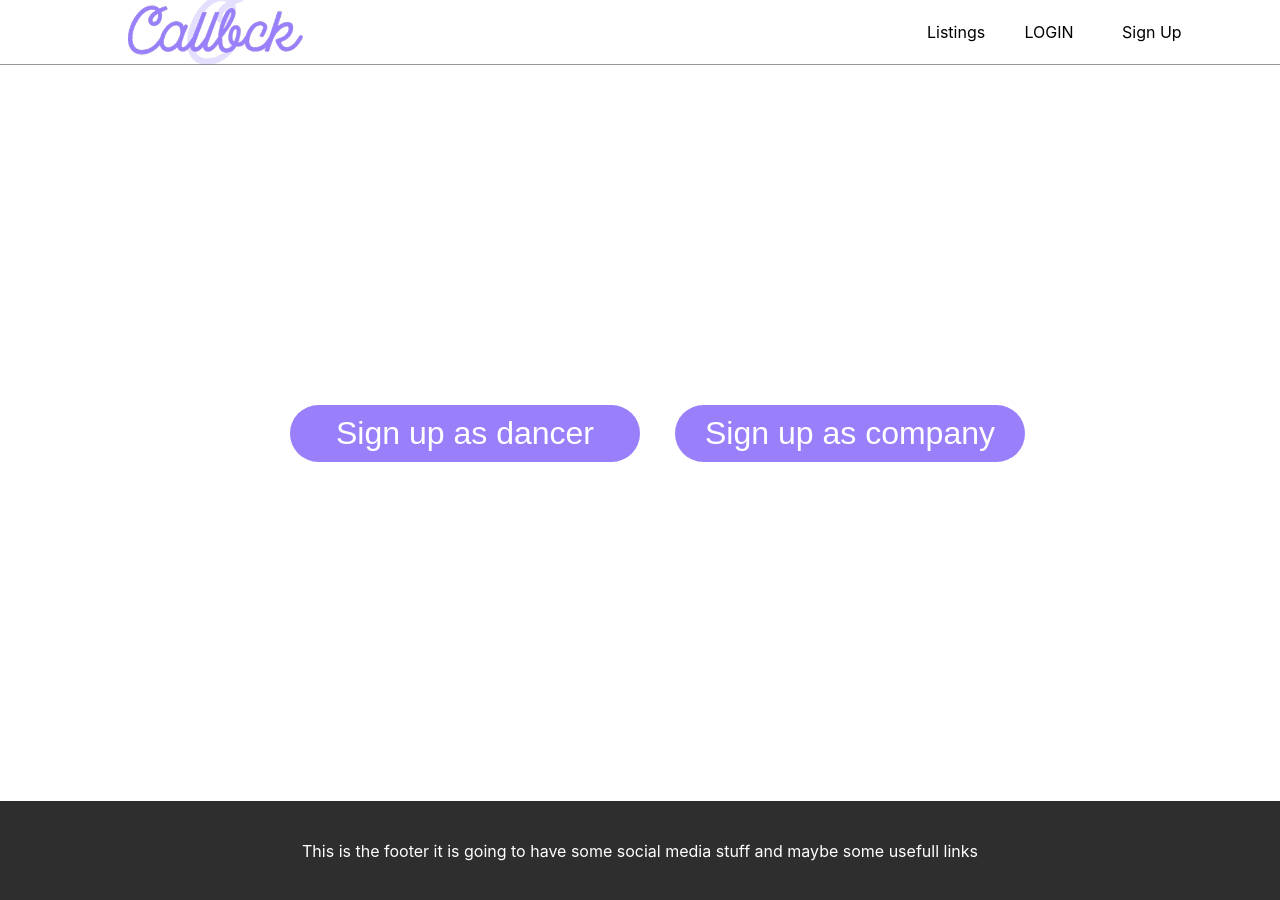
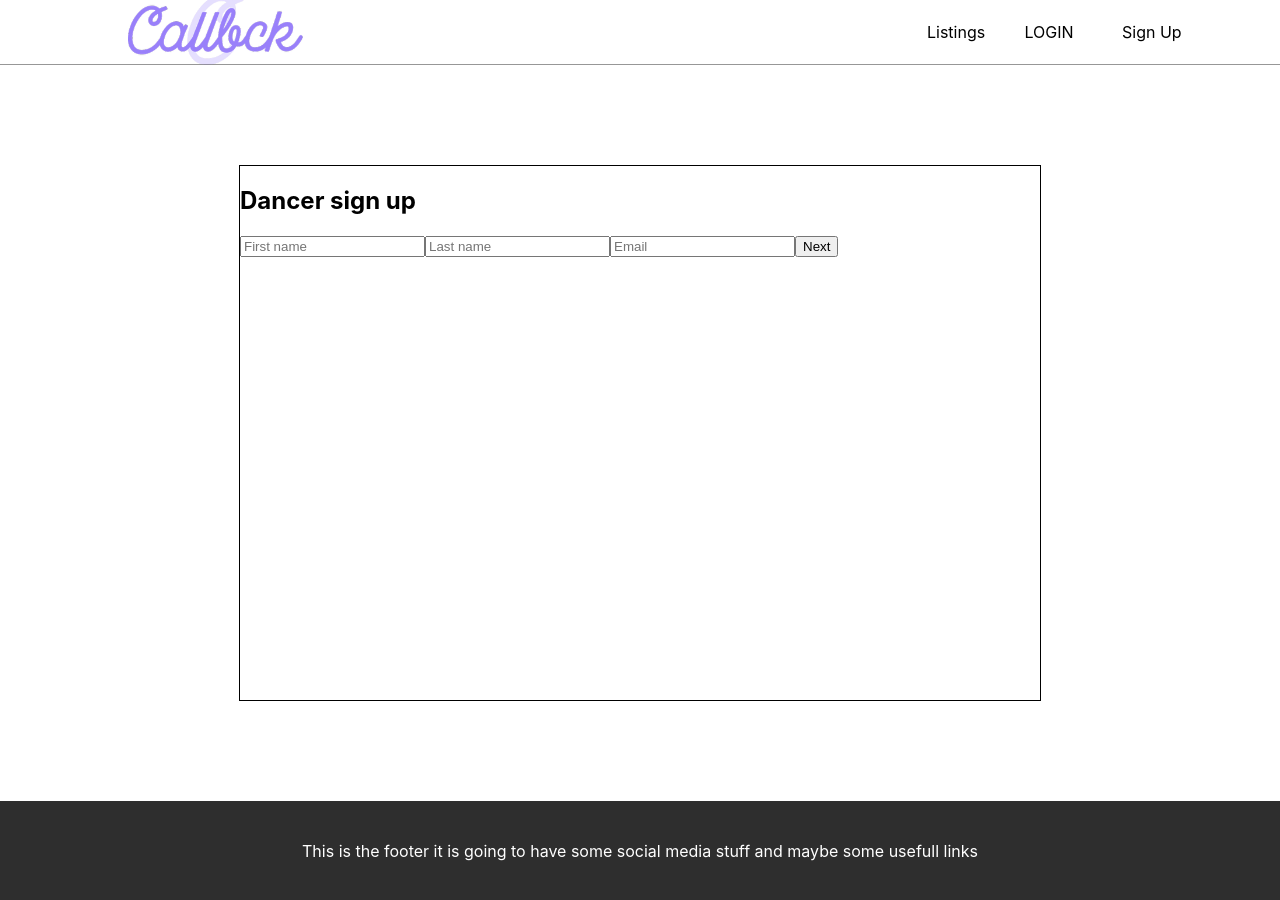
Before and after one commit to ItsAnyaS/Callbck, a React (Create React App) app in the folder client/: page /signup in a window 1280 px wide. Built offline with nearby package versions, Linux system fonts and the light colour scheme; the HTML template or start-up script is replaced by a standard one.

Commit message:
added styliong to dancder sign up page

```diff
--- a/client/src/App.js
+++ b/client/src/App.js
@@ -60,7 +60,7 @@ useEffect(() => {
           <Route exact key={2} path='/search' element={<Search/>}/>
           <Route exact key={3} path='/dancer_profile' element={<DancerProfile/>}/>
           <Route exact key={4} path='/company_profile' element={<CompanyProfile/>}/>
-          <Route exact key={5} path='/signup' element={<AuthPage/>}/>
+          <Route exact key={5} path='/signup' element={<DancerSignUp/>}/>
           <Route exact key={6} path='/listing/:id' element={<ListingPage/>}/>
           <Route exact key={7} path='/listing/:id' element={<ListingPage/>}/>
           <Route exact key={8} path='/dancer/signup' element={<DancerSignUp/>}/>
--- a/client/src/components/DancerSignUp.js
+++ b/client/src/components/DancerSignUp.js
@@ -1,6 +1,7 @@
 import { useEffect, useState } from "react"
 import { useNavigate} from 'react-router-dom'
 import Cookies from 'js-cookie'
+import '../styles/Register.css'
 
 const DancerSignUp = () => {
     const navigate = useNavigate()
@@ -48,7 +49,7 @@ const DancerSignUp = () => {
     }
 
     return (
-    <main>
+    <main id='signup-page'>
     <section>
         <h1>Dancer sign up</h1>
    { !isStepTwo && <form onSubmit={handleStepOne}>
--- a/client/src/styles/AuthPage.css
+++ b/client/src/styles/AuthPage.css
@@ -3,6 +3,7 @@
     display: flex;
     align-items: center;
     justify-content: center;
+    background-color: #eccc68;
 }
 
 #select-signup section {
--- /dev/null
+++ b/client/src/styles/Register.css
@@ -0,0 +1,13 @@
+#signup-page{
+    min-height: 92vh;
+    display: flex;
+    align-items: center;
+    justify-content: center;
+}
+
+#signup-page section {
+border: 1px solid black;
+min-width: 800px;
+width: 50%;
+aspect-ratio: 1.5/1;
+}
```
